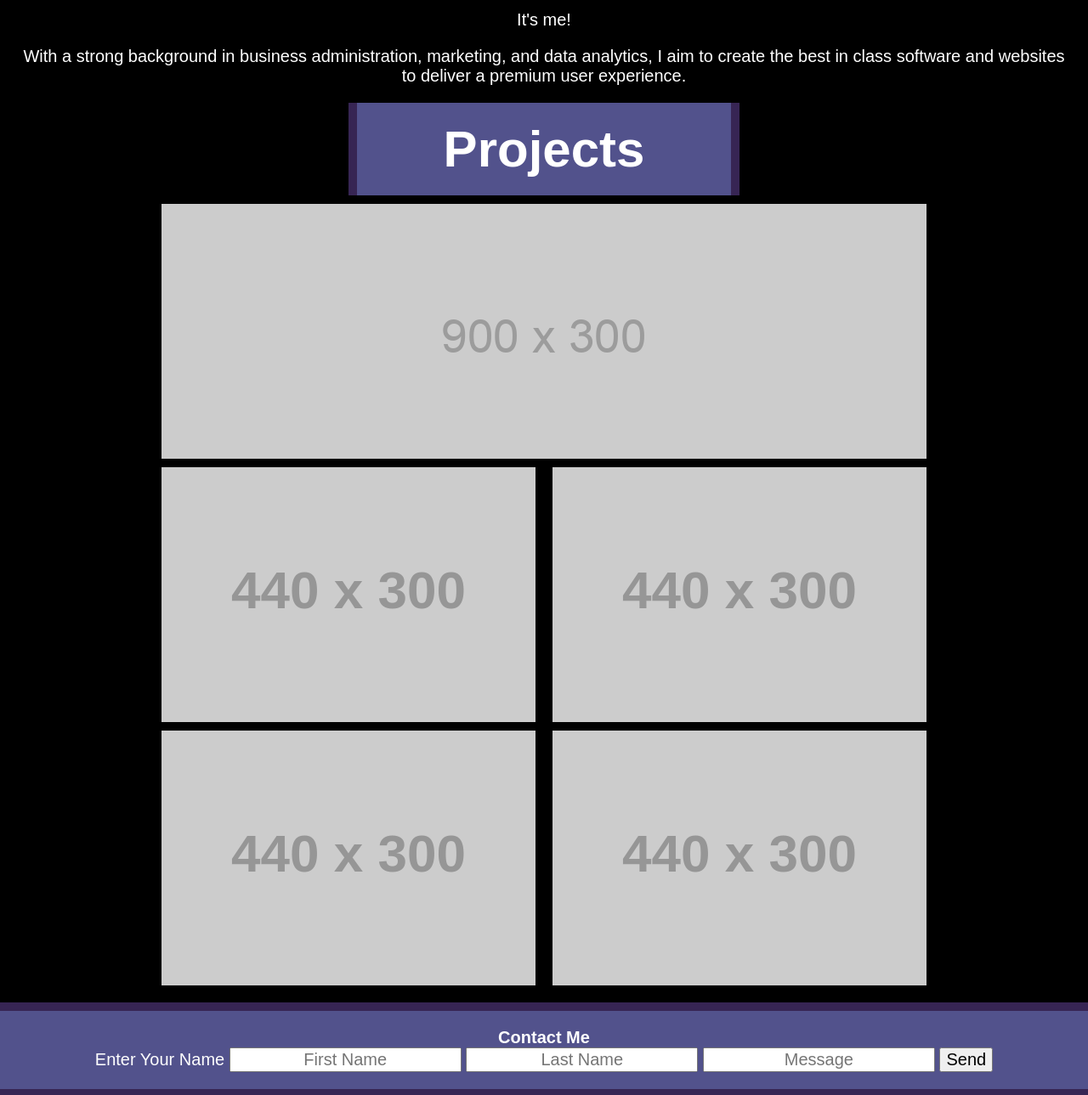
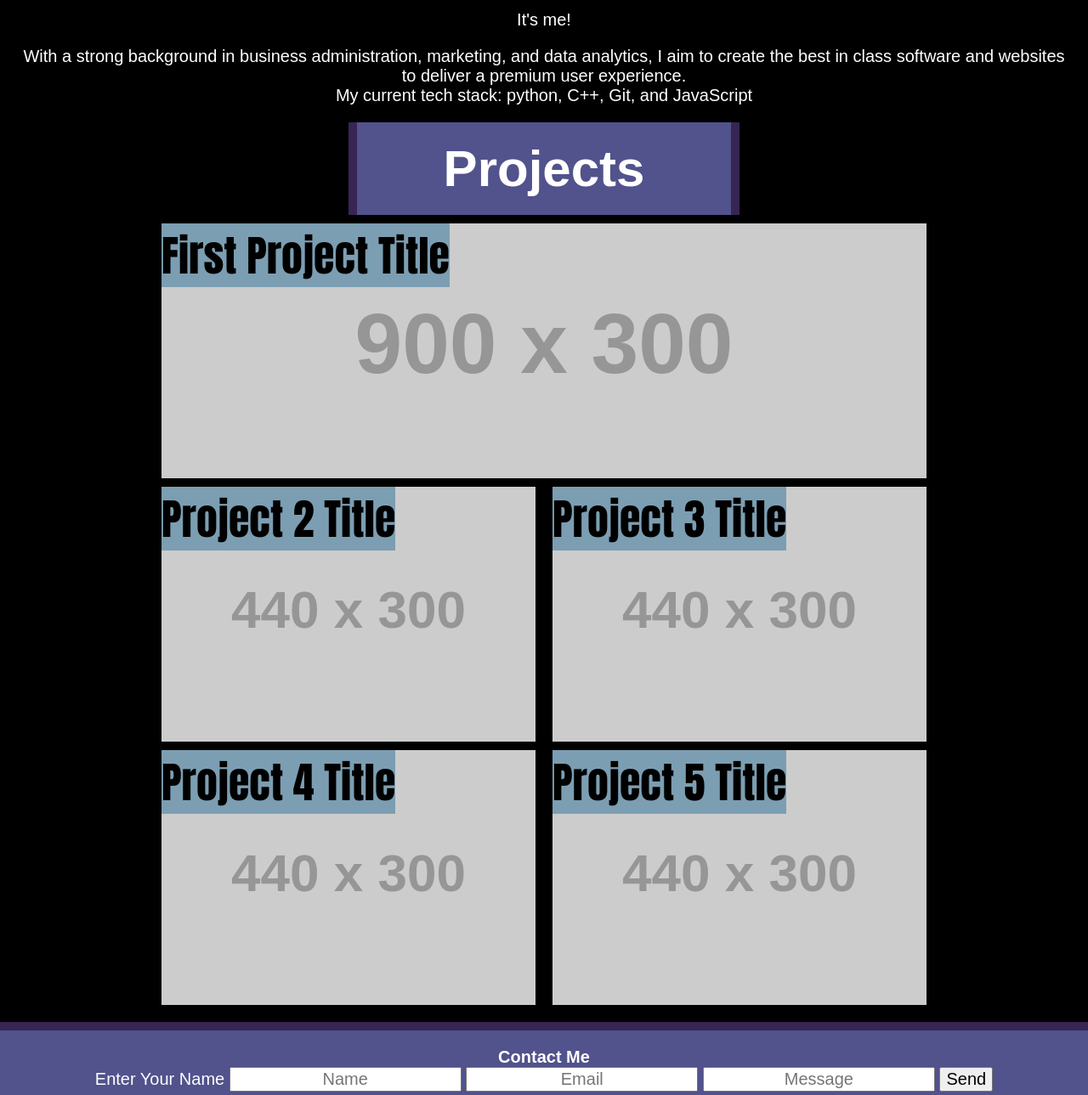
Before and after one commit to daevidvo/personal_portfolio, a plain HTML site: page index.html in a window 1280 px wide. Shown: the part 692-1981 px from the top of the page at 85% size. Drawn offline with Linux system fonts and the light colour scheme; placeholder pictures from the web are drawn by us.

Commit message:
completed adding comments and final touches to index.html

```diff
--- a/assets/css/style.css
+++ b/assets/css/style.css
@@ -1,3 +1,4 @@
+/* color palette for page is #7C9EB2 #52528C #372554 #231123 #000000 */
 :root {
     --accentcolor1: #52528C;
     --bordercolor: 10px solid #372554;
@@ -11,11 +12,13 @@
     text-decoration: none;
     text-align: center;
     list-style: none;
+    /* changes fonts, font size, sets the margin, removes any link underlines, centers text, and removes any dots or numbers on list items for the entire page */
 }
 
 body {
     background-color: #000000;
     color: white;
+    /* Sets the black background along with white text color for readability */
 }
 
 header {
@@ -24,6 +27,8 @@ header {
     position: fixed;
     width: 100%;
     text-align: left;
+    z-index: 2;
+    /* sets the floating nav bar for the entire page on desktop. z-index 2 so that it doesn't interfere with project titles*/
 }
 
 header h1 {
@@ -48,6 +53,7 @@ nav a {
     color: white;
     font-size: 150%;
     font-weight: bolder;
+    /* changes the typography of the links to the right on the navbar */
 }
 
 main {
@@ -63,33 +69,41 @@ main {
     width: 400px;
     margin-right: auto;
     margin-left: auto;
+    /* This is the header for each of the different sections on the page */
+    /* Sets width, alignment, borders, and the lighter purple background color */
 }
     /* aside section will take up  25% of the screen width*/
 
 .contentheader h2 {
     font-size: 300%;
+    /* Makes the headers of each of the different sections on the page bigger */
 }
-/* color palette #7C9EB2 #52528C #372554 #231123 #000000 */
 
 .aboutme img {
     margin: var(--contentmargin);
     height: 460px;
 }
+/* Makes the portrait photo a fixed height, and establishes margins for it */
 
 .aboutmecontent {
     margin: 20px 0px 20px 0px;
+    /*  */
 }
 
 
 .projectscontent {
     display: flex;
     flex-wrap: wrap;
+    /* makes it so that the items in the flex box are wrapping around based on the screen width instead of being inline together */
     justify-content: space-between;
+    /* items are arranged so they're on either end of the flex box */
     max-width: 900px;
+    /* Max width so that the 440px images doesn't align next to the featured project when viewing on desktop */
     gap: var(--contentmargin);
     margin-top: var(--contentmargin);
     margin-right: auto;
     margin-left: auto;
+    /* above four commands/properties create margins for the items along with align them in the center */
 }
 
 .projectscontent img {
@@ -99,10 +113,46 @@ main {
 
 #featuredprojectmobile {
     display: none;
+    /* hides the mobile featured project when viewing on desktop */
+}
+
+.card::before {
+    background-color: #7C9EB2;
+    font-family: Impact, Haettenschweiler, 'Arial Narrow Bold', sans-serif;
+    color: black;
+    position: absolute;
+    font-size: 50px;
+    z-index: 1;
+    /* sets the card title properties for all of the projects and so we don't repeat this for each individual card*/
+}
+
+#featuredprojectmobile::before {
+    content: "First Project Title";
+}
+#featuredproject::before {
+    content: "First Project Title";
+    /* sets the title for each card and its corresponding id */
+}
+
+#project2::before {
+    content: "Project 2 Title";
+}
+
+#project3::before {
+    content: "Project 3 Title";
+}
+
+#project4::before {
+    content: "Project 4 Title";
+}
+
+#project5::before {
+    content: "Project 5 Title";
 }
 
 .card:hover {
     border: 5px solid #7C9EB2;
+    /* creates a border around the projects when we hover over them */
 }
 
 .projects {
@@ -113,47 +163,57 @@ main {
     border-top: var(--bordercolor);
     padding: 20px;
     background-color: var(--accentcolor1);
+    /* styles the contact me form to have top border along with background color and padding */
 }
 
 footer {
     border-top: var(--bordercolor);
     padding: 20px;
+    /* creates the top border for the footer and completing the contact me top and bottom border */
 }
 
 footer a {
     display: inline-block;
     padding: 20px;
     color: white;
+    /* socials links in the footer are next to each other instead of stacking on top of each other along with changing their text colors and spacing */
 }
 
 @media screen and (max-width:992px) {
     .projectscontent {
         display: flex;
         flex-direction: column;
+        /* fixes rare edge case where screen is large enough to contain two projects in one row instead of having them stack on top of each other on smaller screens*/
     }
 
     #featuredproject {
         display: none;
+        /* hides the wide 900px featured project so that a smaller 440px featured project card can be displayed on mobile formats */
     }
 
     #featuredprojectmobile {
         display: initial;
+        /* shows the 440px featured project card on mobile formats */
     }
 
     header {
         position: initial;
+        /* makes it so that the header is on the top of the webpage instead of always being at the top of the viewport on mobile formats */
     }
 
     header h1 {
         display: block;
+        /* centers "David Vo" in the header when viewing on mobile */
     }
 
     nav {
         float: none;
+        /* removes the right float property applied initially and allows for the nav bar links to be centered along with have a background applied to them*/
     }
 
     nav ul li{
         display: block;
+        /* stacks the nav bar links */
     }
 
     main {
@@ -162,21 +222,25 @@ footer a {
 
     .contentheader {
         width: 80%;
+        /* section headers aren't a fix width anymore and take up 80% of the screen width on mobile formats */
     }
 
     .aboutme img {
         width: 50%;
         height: 50%;
+        /* makes it so that the portrait photo scales with the screen width */
     }
 
     .card {
         margin-right: auto;
         margin-left: auto;
+        /* centers the hover borders on the cards on mobile formats*/
     }
 
     .contactme input {
         display: block;
         margin-left: auto;
         margin-right: auto;
+        /* stacks and centers the contact me input forms */
     }
 }
--- a/index.html
+++ b/index.html
@@ -16,13 +16,16 @@
                 <li><a href="#aboutme">About Me</a> </li>
                 <li><a href="#projects">Projects</a> </li>
                 <li><a href="#contactme">Contact</a> </li>
+                <li><a href="#socials">Socials</a> </li>
             </ul>
         </nav>
     </header>
 
     <main>
         <div class="aboutme" id="aboutme">
+        <!-- id allows for nav bar link to work along with assigning aboutme class so we can edit the img properties -->
             <section class="contentheader">
+            <!-- sets the contentheader properties (larger heading text, background color, and borders) -->
                 <h2>About Me</h2>
             </section>
 
@@ -32,37 +35,44 @@
             </figure>
 
             <section class="aboutmecontent">
+            <!-- class for margins -->
                 <p>With a strong background in business administration, marketing, and data analytics, I aim to create the best in class software and websites to deliver a premium user experience.</p>
+                <p>My current tech stack: python, C++, Git, and JavaScript</p>
             </section>
         </div>
 
         <div class="projects" id="projects">
+        <!-- sets class to projects along with id to projects for nav link -->
             <section class="contentheader">
+            <!-- sets the contentheader properties (larger heading text, background color, and borders) -->
                 <h2>Projects</h2>
             </section>
 
             <section class="projectscontent">
+            <!-- class projectscontent applies project title styling -->
                 <a href="https://youtu.be/dQw4w9WgXcQ" class="card" id="featuredproject">
-                    <img src="./assets/images/900x300.png"/>
+                <!-- gave each different project its own ID so we can edit the titles of them later on -->
+                    <img src="https://via.placeholder.com/900x300"/>
+                    <!-- placeholders for now until I get applications up and running -->
                 </a>
 
                 <a href="https://youtu.be/dQw4w9WgXcQ" class="card" id="featuredprojectmobile">
                     <img src="https://via.placeholder.com/440x300"/>
                 </a>
 
-                <a href="https://youtu.be/dQw4w9WgXcQ" class="card">
+                <a href="https://youtu.be/dQw4w9WgXcQ" class="card" id="project2">
                     <img src="https://via.placeholder.com/440x300"/>
                 </a>
 
-                <a href="https://youtu.be/dQw4w9WgXcQ" class="card">
+                <a href="https://youtu.be/dQw4w9WgXcQ" class="card" id="project3">
                     <img src="https://via.placeholder.com/440x300"/>
                 </a>
 
-                <a href="https://youtu.be/dQw4w9WgXcQ" class="card">
+                <a href="https://youtu.be/dQw4w9WgXcQ" class="card" id="project4">
                     <img src="https://via.placeholder.com/440x300"/>
                 </a>
 
-                <a href="https://youtu.be/dQw4w9WgXcQ" class="card">
+                <a href="https://youtu.be/dQw4w9WgXcQ" class="card" id="project5">
                     <img src="https://via.placeholder.com/440x300"/>
                 </a>
             </section>
@@ -70,18 +80,21 @@
     </main>
 
     <section class="contactme" id="contactme">
+    <!-- class for styling and id for nav bar link -->
         <h2>Contact Me</h2>
 
         <form>
+        <!-- contact me form that allows users to put their name, email, and message -->
             <label>Enter Your Name</label>
-            <input type="text" placeholder="First Name"/>
-            <input type="text" placeholder="Last Name"/>
+            <input type="text" placeholder="Name"/>
+            <input type="text" placeholder="Email"/>
             <input type="text" placeholder="Message"/>
             <input type="submit" value="Send"/>
         </form>
     </section>
 
-    <footer>
+    <footer id="socials">
+    <!-- Footer for socials media. ID is there so nav bar link works -->
         <h2>Socials</h2>
 
         <a href="https://www.linkedin.com/in/daevidvo"><h3>Linkedin</h3></a>
```
Also changed, not shown: assets/images/300x300.png (deleted), assets/images/900x300.png (deleted).
